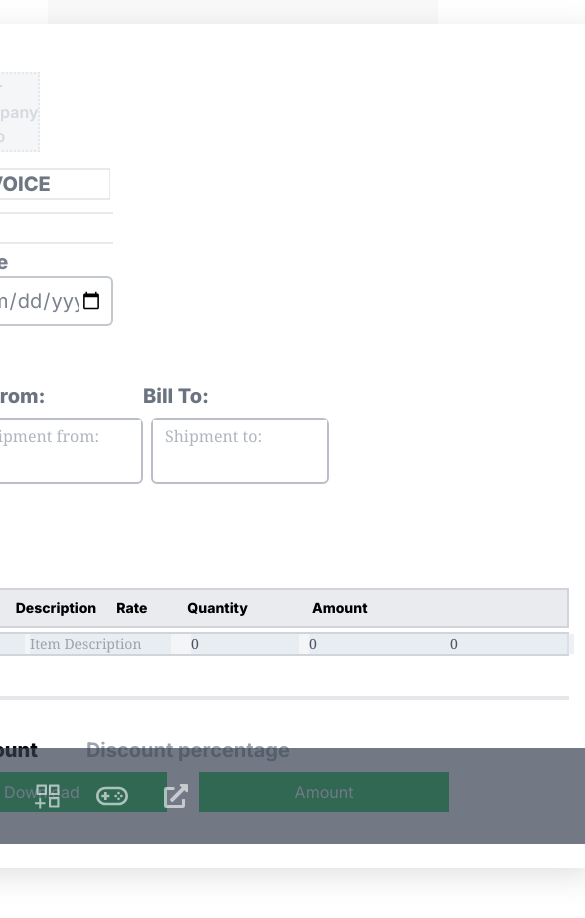
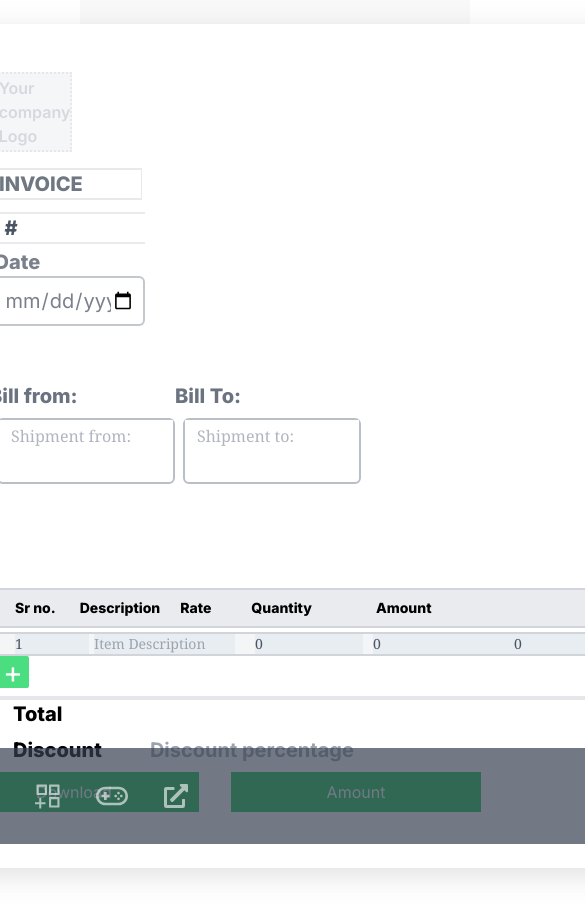
Before and after one commit to ashishk15678/t_lab, a Next.js app: page /apps/invoice in a window 390 px wide. Shown: the top 918 px of the page, 585 px wide, since content can reach past the window. Built offline with nearby package versions, Linux system fonts and the light colour scheme.

Commit message:
change -responsiveness- test

```diff
--- a/app/apps/invoice/page.jsx
+++ b/app/apps/invoice/page.jsx
@@ -38,7 +38,7 @@ export default function Page() {
             </div>
 
             <div className="w-full h-full bg-gray-100/50 flex items-center justify-center
-            print:hidden lg:ml-0 md:ml-0 ml-12 print:ml-0" id="mainParent">
+            print:hidden lg:ml-0 md:ml-0 ml-20 print:ml-0" id="mainParent">
 
                 <div className="lg:w-[1300px] md:w-[700px] w-[700px] bg-white mt-6 border-1 border-white
          h-[100vh] box-shadow my-invoice">
@@ -199,7 +199,7 @@ export default function Page() {
                         <div className="mx-6">
 
                             <div className="bg-gray-200/80 border-2 border-gray-300
-                             h-10 w-full lg:text-xl text-sm font-extrabold">
+                             h-10 w-full lg:text-xl text-sm font-extrabold ml-8">
                                 <div className="p-2 ">
                                     <label className="ml-6">Sr no.</label>
                                     <label className="ml-6 print:ml-[150px]
--- a/components/items.jsx
+++ b/components/items.jsx
@@ -12,7 +12,7 @@ export default function Items({ id, description, qty, rate, arr }) {
     return (
         <>
             <div className="mt-1 w-full lg:text-xl md:text-md text-sm font-serif border-2 border-gray-300
-              ">
+              ml-8">
                 <div className="bg-gray-100/90 text-gray-600  flex flex-row
                 print:bg-none">
 
@@ -90,7 +90,7 @@ export function AllItems({ }) {
         </div>
         <div>
             <button className="w-8 h-8  bg-green-400 text-white text-3xl rounded-sm flex items-center
-                                justify-center print:hidden "
+                                justify-center print:hidden ml-12"
                 onClick={() => {
                     setItems(items.concat({ id: count + 1, description: "", qty: 0, rate: 0 }))
                     setCount(count + 1)
@@ -100,7 +100,7 @@ export function AllItems({ }) {
 
         <div className="h-1 w-full bg-gray-200
         print:bg-none    mt-2 text-gray-500 "></div>
-        <div className="ml-8 ">
+        <div className="ml-16 ">
             <label className="text-xl font-extrabold">Total</label>
             <label className="text-xl font-bold p-2 ml-20">
                 <label id="amountlabel"></label>
```
